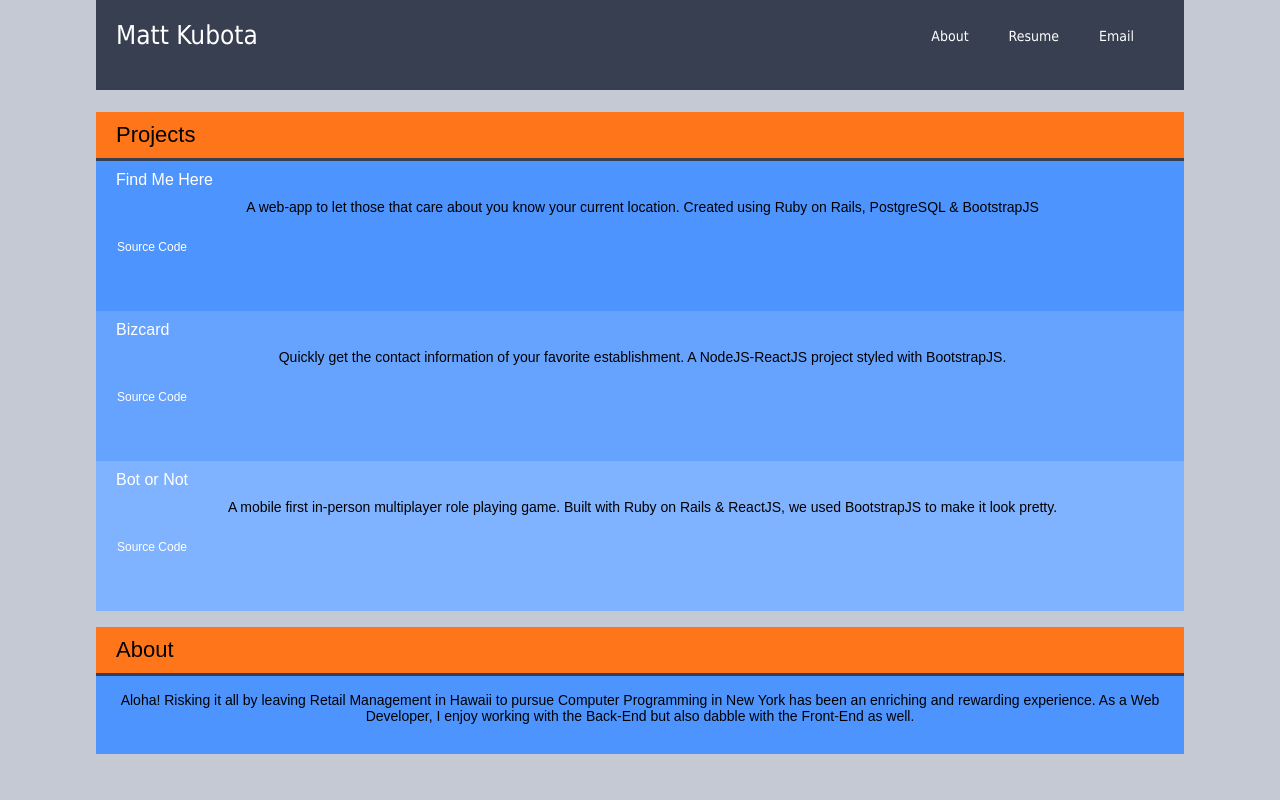
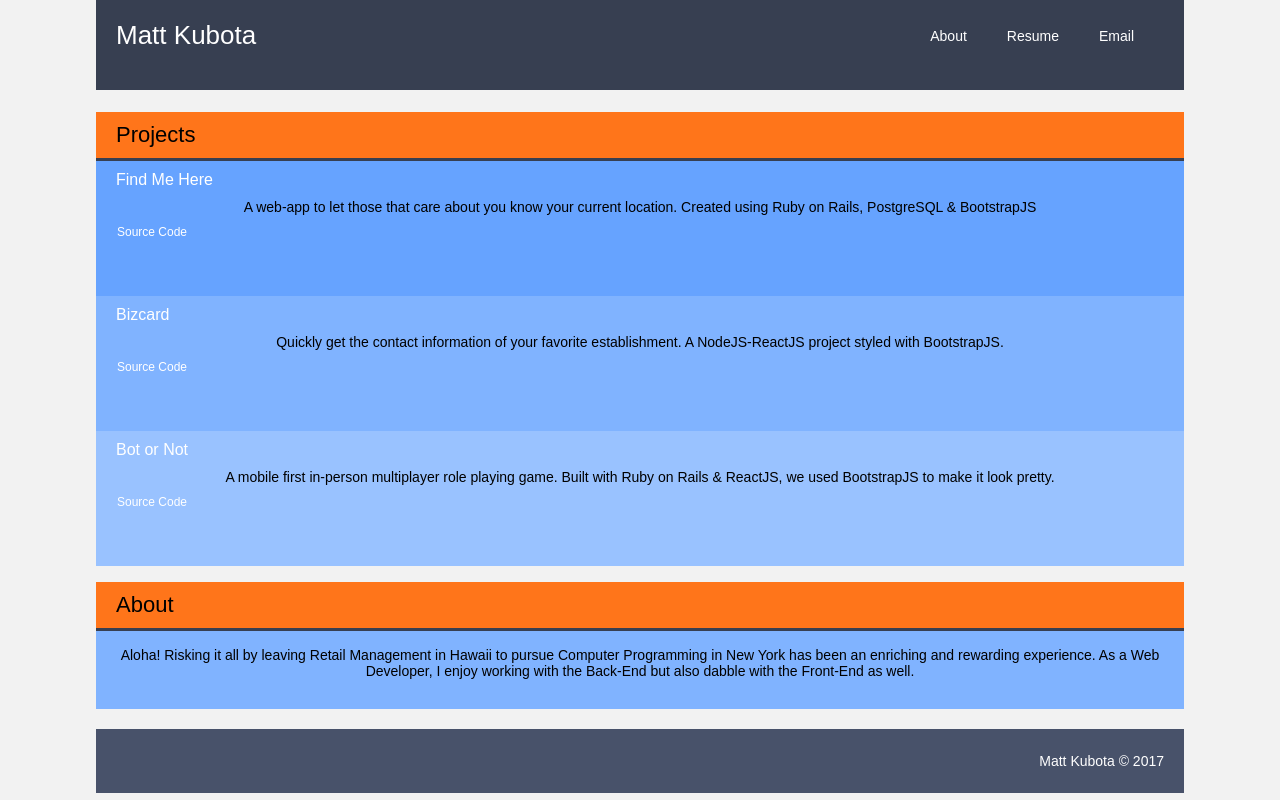
Before and after one commit to mattk5/homepage, a React (Create React App) app: page / in a window 1280 px wide. Built offline with nearby package versions, Linux system fonts and the light colour scheme.

Commit message:
added footer and played around with the formatting.

```diff
--- a/public/index.html
+++ b/public/index.html
@@ -3,7 +3,7 @@
   <head>
     <meta charset="utf-8">
     <meta name="viewport" content="width=device-width, initial-scale=1">
-    <link rel="shortcut icon" href="%PUBLIC_URL%/favicon.ico">
+    <!-- <link rel="shortcut icon" href="%PUBLIC_URL%/favicon.ico"> -->
     <!--
       Notice the use of %PUBLIC_URL% in the tag above.
       It will be replaced with the URL of the `public` folder during the build.
@@ -13,7 +13,7 @@
       work correctly both with client-side routing and a non-root public URL.
       Learn how to configure a non-root public URL by running `npm run build`.
     -->
-    <title>MATTxKAY</title>
+    <title>making stuff.</title>
   </head>
   <body>
     <div id="root"></div>
--- a/src/App.css
+++ b/src/App.css
@@ -1,5 +1,6 @@
 body {
-	background-color: #c4c9d4;
+	background-color: #f2f2f2;
+	/*#c4c9d4;*/
 	/*#D8DBE2;*/
 }
 
--- a/src/about.css
+++ b/src/about.css
@@ -1,5 +1,5 @@
 .about {
-  	background-color: #4d94ff;
+  	background-color: #80b3ff;
 }
 
 .about-title {
--- a/src/about.js
+++ b/src/about.js
@@ -1,13 +1,18 @@
 import React, { Component } from 'react';
+import Footer from './footer';
+
 
 import './about.css'
 
 export default class About extends Component {
 	render() {
 		return (
-			<div className="about">
-				<p className="about-title"><a name="about" id="about-land">About</a></p>
-				<p className="about-body">Aloha! Risking it all by leaving Retail Management in Hawaii to pursue Computer Programming in New York has been an enriching and rewarding experience. As a Web Developer, I enjoy working with the Back-End but also dabble with the Front-End as well. </p>
+			<div>
+				<div className="about">
+					<p className="about-title"><a name="about" id="about-land">About</a></p>
+					<p className="about-body">Aloha! Risking it all by leaving Retail Management in Hawaii to pursue Computer Programming in New York has been an enriching and rewarding experience. As a Web Developer, I enjoy working with the Back-End but also dabble with the Front-End as well. </p>
+				</div>
+				<Footer />
 			</div>
 			)
 	}
--- a/src/body.css
+++ b/src/body.css
@@ -12,7 +12,7 @@
 }
 
 .each-project {
-	min-height: 150px;
+	min-height: 135px;
 	width: 100%;
 }
 
@@ -23,21 +23,20 @@
 	margin-left: 10px;
 }
 
-#project-link {
+#each-link {
 	text-decoration: none;
 	color: white;
 }
 
-.project-description {
+.each-description {
 	font-size: 14px;
 	font-weight: 100;
-	margin-right: 10px;
-	padding-left: 15px;
+	padding: 0px 25px 0px 25px;
 	text-align: center;
 }
 
-.source {
-	margin-top: 25px;
+.each-source {
+	margin-top: 10px;
 	text-decoration: none;
 	color: white;
 	font-size: 12px;
--- a/src/body.js
+++ b/src/body.js
@@ -5,7 +5,7 @@ import './body.css';
 export default class Body extends Component {
 	render() {
 		return(
-			<div id="project-container">
+			<div>
 				<div className="project-header">
 					<p id="header-title">Projects</p>
 				</div>
@@ -15,11 +15,9 @@ export default class Body extends Component {
 					}
 					return(
 						<div className="each-project" style={divBackground}>
-							<div className="project-info">
-								<div className="each-title"><a href={project.url} id="project-link">{project.name}</a></div>
-								<div className="project-description">{project.description}</div>
-								<a className="source" href={project.source}>Source Code</a>
-							</div>
+							<div className="each-title"><a href={project.url} id="each-link">{project.name}</a></div>
+							<div className="each-description">{project.description}</div>
+							<a className="each-source" href={project.source}>Source Code</a>
 						</div>
 						)
 				})}
--- a/src/data/projects.js
+++ b/src/data/projects.js
@@ -4,21 +4,21 @@ const projects = [
 		description: 'A web-app to let those that care about you know your current location. Created using Ruby on Rails, PostgreSQL & BootstrapJS',
 		source: 'https://github.com/mattk5/findmehere',
 		url: 'https://findmehere.herokuapp.com',
-		backgroundColor: '#4d94ff',
+		backgroundColor: '#66a3ff',
 	},
 	{
 		name: 'Bizcard',
 		description: 'Quickly get the contact information of your favorite establishment. A NodeJS-ReactJS project styled with BootstrapJS.',
 		source: 'https://github.com/mattk5/biz-card',
 		url: 'https://beta-bizcard.herokuapp.com',
-		backgroundColor: '#66a3ff',
+		backgroundColor: '#80b3ff',
 	},
 	{
 		name: 'Bot or Not',
 		description: 'A mobile first in-person multiplayer role playing game. Built with Ruby on Rails & ReactJS, we used BootstrapJS to make it look pretty.',
 		source: 'https://github.com/mattk5/bot-or-not',
 		url: 'https://bot-or-not.herokuapp.com',
-		backgroundColor: '#80b3ff',
+		backgroundColor: '#99c2ff',
 	}
 ]
 
--- /dev/null
+++ b/src/footer.css
@@ -0,0 +1,9 @@
+.footer {
+	padding: 10px 20px 10px 10px;
+	margin-top: 20px;
+	text-align: right;
+	font-size: 14px;
+	font-weight: 100;
+	color: white;
+	background-color: #48526a;
+}
--- /dev/null
+++ b/src/footer.js
@@ -0,0 +1,13 @@
+import React, { Component } from 'react';
+
+import './footer.css';
+
+export default class Footer extends Component {
+	render() {
+		return(
+			<div className="footer">
+				<p>Matt Kubota &copy; 2017</p>
+			</div>
+			)
+	}
+}
--- a/src/header.css
+++ b/src/header.css
@@ -1,10 +1,9 @@
 .header {
   background-color: #373F51;
-  /*height: 30px;*/
   min-height: 70px;
   padding: 20px 20px 0px 20px;
   color: white;
-  font-family: Tahoma;
+  font-family: Arial;
   font-size: 26px;
   text-align: left;
 }
@@ -19,7 +18,6 @@
 .links {
 	color: white;
 	text-decoration: none;
-	font-size: 14px;
 	margin-top: 10px;
 }
 
```
